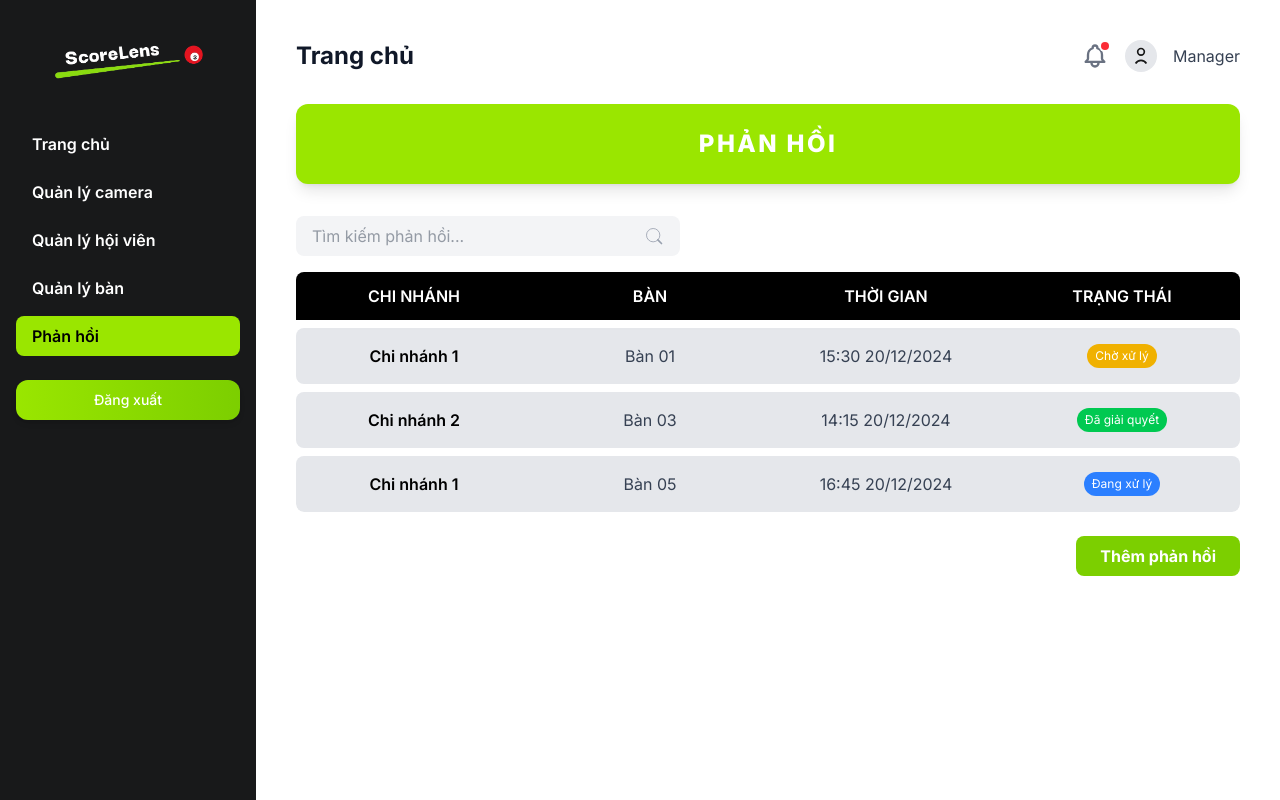
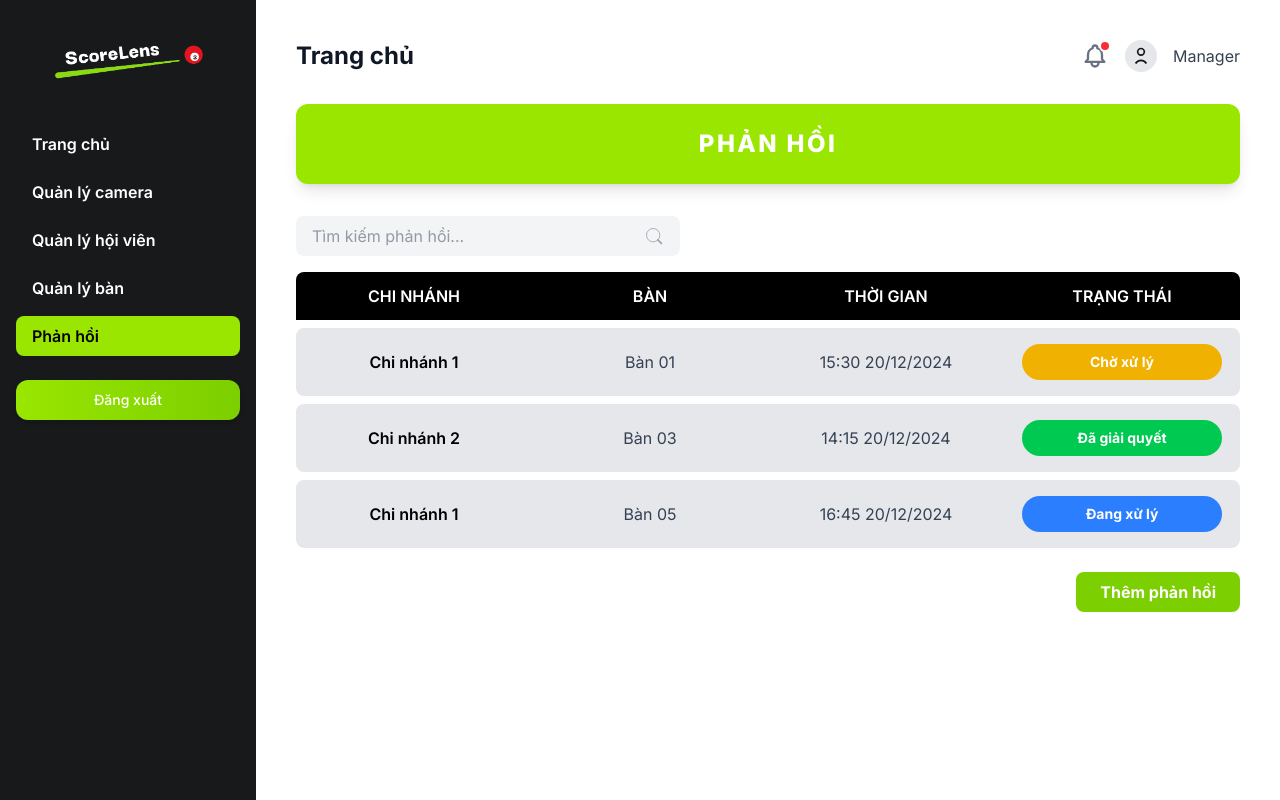
Before and after one commit to trunghoan203/ScoreLens-Frontend, a Next.js app: page /manager/feedbacks in a window 1280 px wide. Built offline with nearby package versions, Linux system fonts and the light colour scheme.

Commit message:
CA-Admin (Feedback)

```diff
--- a/src/app/admin/feedbacks/[feedbackId]/page.tsx
+++ b/src/app/admin/feedbacks/[feedbackId]/page.tsx
@@ -1,76 +1,101 @@
 "use client";
-import React from 'react';
+import React, { useState, useEffect } from 'react';
 import Sidebar from "@/components/admin/Sidebar";
 import HeaderAdminPage from "@/components/admin/HeaderAdminPage";
 import { useRouter, useParams } from "next/navigation";
 import { Button } from "@/components/ui/button";
 import AddFormLayout from "@/components/shared/AddFormLayout";
 import toast from 'react-hot-toast';
+import { adminFeedbackService } from '@/lib/adminFeedbackService';
 
-// Dữ liệu mẫu cho phản hồi chi tiết
-const feedbacksData = [
-  {
-    id: '1',
-    branch: 'Chi nhánh 1',
-    table: 'Bàn 01',
-    time: '15:30 20/12/2024',
-    status: 'pending' as const,
-    cameraReliability: 85,
-    feedback: 'Camera không hoạt động tốt, cần kiểm tra lại. Hệ thống ghi điểm có vấn đề khi nhận diện bóng. Khách hàng phàn nàn về độ chính xác của hệ thống.',
-    notes: 'Đã báo cáo cho kỹ thuật viên. Cần kiểm tra lại camera và cập nhật phần mềm nhận diện. Dự kiến hoàn thành trong 2-3 ngày.'
-  },
-  {
-    id: '2',
-    branch: 'Chi nhánh 2',
-    table: 'Bàn 03',
-    time: '14:15 20/12/2024',
-    status: 'resolved' as const,
-    cameraReliability: 95,
-    feedback: 'Hệ thống hoạt động tốt, không có vấn đề gì. Khách hàng rất hài lòng với chất lượng dịch vụ.',
-    notes: 'Khách hàng hài lòng. Hệ thống hoạt động ổn định.'
-  },
-  {
-    id: '3',
-    branch: 'Chi nhánh 1',
-    table: 'Bàn 05',
-    time: '16:45 20/12/2024',
-    status: 'in_progress' as const,
-    cameraReliability: 70,
-    feedback: 'Có vấn đề với việc ghi điểm, cần khắc phục. Hệ thống thường xuyên ghi sai điểm hoặc không ghi điểm.',
-    notes: 'Đang xử lý bởi đội kỹ thuật. Đã thay thế camera mới và đang test lại hệ thống.'
-  },
-  {
-    id: '4',
-    branch: 'Chi nhánh 3',
-    table: 'Bàn 02',
-    time: '13:20 20/12/2024',
-    status: 'resolved' as const,
-    cameraReliability: 90,
-    feedback: 'Cải thiện tốt, hệ thống hoạt động ổn định. Khách hàng đánh giá cao chất lượng dịch vụ.',
-    notes: 'Khách hàng phản hồi tích cực. Hệ thống đã được tối ưu hóa.'
-  },
-];
+interface Feedback {
+  feedbackId: string;
+  _id?: string;
+  createdBy: {
+    userId: string;
+    type: 'guest' | 'membership';
+  };
+  clubId: string;
+  tableId: string;
+  content: string;
+  status: 'pending' | 'manager_processing' | 'admin_processing' | 'superadmin_processing' | 'resolved';
+  needSupport: boolean;
+  note?: string;
+  history: Array<{
+    by: string;
+    role: string;
+    action: string;
+    note?: string;
+    date: Date;
+  }>;
+  createdAt: Date;
+  updatedAt: Date;
+}
 
 export default function AdminFeedbackDetailPage() {
   const router = useRouter();
   const params = useParams();
   const feedbackId = params?.feedbackId as string;
-  const feedback = feedbacksData.find(f => f.id === feedbackId);
-  const [isEditMode, setIsEditMode] = React.useState(false);
-  const [status, setStatus] = React.useState(feedback?.status || "pending");
-  const [notes, setNotes] = React.useState(feedback?.notes || "");
+  const [feedback, setFeedback] = useState<Feedback | null>(null);
+  const [isEditMode, setIsEditMode] = useState(false);
+  const [status, setStatus] = useState<Feedback['status']>('pending');
+  const [notes, setNotes] = useState('');
+  const [needSupport, setNeedSupport] = useState(false);
+
+  useEffect(() => {
+    adminFeedbackService.getAllFeedbacks()
+      .then((data: unknown) => {
+        let feedbacksArr: unknown[] = [];
+        if (Array.isArray(data)) feedbacksArr = data;
+        else if (data && typeof data === 'object' && Array.isArray((data as { feedbacks?: unknown[] }).feedbacks)) feedbacksArr = (data as { feedbacks: unknown[] }).feedbacks;
+        else if (data && typeof data === 'object' && Array.isArray((data as { data?: unknown[] }).data)) feedbacksArr = (data as { data: unknown[] }).data;
+        const found = feedbacksArr.find((f) => {
+          const obj = f as Partial<Feedback>;
+          return obj.feedbackId === feedbackId || obj._id === feedbackId;
+        });
+        if (found) {
+          const feedbackData = found as Partial<Feedback>;
+          const mappedFeedback: Feedback = {
+            feedbackId: feedbackData.feedbackId || feedbackData._id || '',
+            createdBy: feedbackData.createdBy || { userId: '', type: 'guest' },
+            clubId: feedbackData.clubId || '',
+            tableId: feedbackData.tableId || '',
+            content: feedbackData.content || '',
+            status: feedbackData.status || 'pending',
+            needSupport: feedbackData.needSupport || false,
+            note: feedbackData.note || '',
+            history: feedbackData.history || [],
+            createdAt: feedbackData.createdAt || new Date(),
+            updatedAt: feedbackData.updatedAt || new Date(),
+          };
+          setFeedback(mappedFeedback);
+          setStatus(mappedFeedback.status);
+          setNotes(mappedFeedback.note || '');
+          setNeedSupport(mappedFeedback.needSupport);
+        } else {
+          toast.error('Không tìm thấy phản hồi');
+        }
+      })
+      .catch(() => {
+        toast.error('Không thể tải dữ liệu phản hồi');
+      });
+  }, [feedbackId]);
 
   const statusOptions = [
     { value: 'pending', label: 'Chờ xử lý' },
+    { value: 'manager_processing', label: 'Manager đang xử lý' },
+    { value: 'admin_processing', label: 'Admin đang xử lý' },
+    { value: 'superadmin_processing', label: 'Super Admin đang xử lý' },
     { value: 'resolved', label: 'Đã giải quyết' },
-    { value: 'in_progress', label: 'Đang xử lý' },
   ];
 
   const getStatusColor = (status: string) => {
     switch (status) {
       case 'pending': return 'bg-yellow-500';
       case 'resolved': return 'bg-green-500';
-      case 'in_progress': return 'bg-blue-500';
+      case 'manager_processing': return 'bg-blue-500';
+      case 'admin_processing': return 'bg-purple-500';
+      case 'superadmin_processing': return 'bg-indigo-500';
       default: return 'bg-gray-500';
     }
   };
@@ -79,8 +104,25 @@ export default function AdminFeedbackDetailPage() {
     switch (status) {
       case 'pending': return 'Chờ xử lý';
       case 'resolved': return 'Đã giải quyết';
-      case 'in_progress': return 'Đang xử lý';
+      case 'manager_processing': return 'Manager đang xử lý';
+      case 'admin_processing': return 'Admin đang xử lý';
+      case 'superadmin_processing': return 'Super Admin đang xử lý';
       default: return 'Không xác định';
+    }
+  };
+
+  const handleSave = async () => {
+    try {
+      await adminFeedbackService.updateFeedback(feedbackId, {
+        note: notes,
+        status,
+        needSupport,
+      });
+      toast.success('Đã lưu phản hồi thành công!');
+      setIsEditMode(false);
+    } catch (error) {
+      console.error(error);
+      toast.error('Lưu phản hồi thất bại.');
     }
   };
 
@@ -124,9 +166,7 @@ export default function AdminFeedbackDetailPage() {
           onSubmit={e => {
             e.preventDefault();
             if (isEditMode) {
-              // Lưu trạng thái và ghi chú
-              toast.success('Đã lưu phản hồi thành công!');
-              setIsEditMode(false);
+              handleSave();
             } else {
               setIsEditMode(true);
             }
@@ -134,19 +174,23 @@ export default function AdminFeedbackDetailPage() {
         >
           <div className="w-full mb-6">
             <label className="block text-sm font-semibold mb-2 text-black">Chi nhánh</label>
-            <input className="w-full bg-gray-100 rounded-lg px-4 py-2 text-black" value={feedback.branch} disabled />
+            <input className="w-full bg-gray-100 rounded-lg px-4 py-2 text-black" value={feedback.clubId} disabled />
           </div>
           <div className="w-full mb-6">
             <label className="block text-sm font-semibold mb-2 text-black">Bàn</label>
-            <input className="w-full bg-gray-100 rounded-lg px-4 py-2 text-black" value={feedback.table} disabled />
+            <input className="w-full bg-gray-100 rounded-lg px-4 py-2 text-black" value={feedback.tableId} disabled />
           </div>
           <div className="w-full mb-6">
-            <label className="block text-sm font-semibold mb-2 text-black">Thời gian</label>
-            <input className="w-full bg-gray-100 rounded-lg px-4 py-2 text-black" value={feedback.time} disabled />
+            <label className="block text-sm font-semibold mb-2 text-black">Loại người tạo</label>
+            <input className="w-full bg-gray-100 rounded-lg px-4 py-2 text-black" value={feedback.createdBy.type === 'guest' ? 'Khách' : 'Hội viên'} disabled />
           </div>
           <div className="w-full mb-6">
-            <label className="block text-sm font-semibold mb-2 text-black">Độ tin cậy camera</label>
-            <input className="w-full bg-gray-100 rounded-lg px-4 py-2 text-black" value={feedback.cameraReliability + '%'} disabled />
+            <label className="block text-sm font-semibold mb-2 text-black">Thời gian tạo</label>
+            <input className="w-full bg-gray-100 rounded-lg px-4 py-2 text-black" value={new Date(feedback.createdAt).toLocaleString('vi-VN')} disabled />
+          </div>
+          <div className="w-full mb-6">
+            <label className="block text-sm font-semibold mb-2 text-black">Thời gian cập nhật</label>
+            <input className="w-full bg-gray-100 rounded-lg px-4 py-2 text-black" value={new Date(feedback.updatedAt).toLocaleString('vi-VN')} disabled />
           </div>
           <div className="w-full mb-6">
             <label className="block text-sm font-semibold mb-2 text-black">Trạng thái</label>
@@ -154,7 +198,7 @@ export default function AdminFeedbackDetailPage() {
               <select
                 className="w-full bg-gray-100 rounded-lg px-4 py-2 text-black"
                 value={status}
-                onChange={e => setStatus(e.target.value as 'pending' | 'resolved' | 'in_progress')}
+                onChange={e => setStatus(e.target.value as Feedback['status'])}
               >
                 {statusOptions.map(opt => (
                   <option key={opt.value} value={opt.value}>{opt.label}</option>
@@ -167,12 +211,29 @@ export default function AdminFeedbackDetailPage() {
             )}
           </div>
           <div className="w-full mb-6">
+            <label className="block text-sm font-semibold mb-2 text-black">Cần hỗ trợ</label>
+            {isEditMode ? (
+              <select
+                className="w-full bg-gray-100 rounded-lg px-4 py-2 text-black"
+                value={needSupport ? 'true' : 'false'}
+                onChange={e => setNeedSupport(e.target.value === 'true')}
+              >
+                <option value="false">Không</option>
+                <option value="true">Có</option>
+              </select>
+            ) : (
+              <span className={`inline-block px-3 py-1 rounded-full text-base font-semibold text-white ${needSupport ? 'bg-red-500' : 'bg-green-500'}`}>
+                {needSupport ? 'Cần hỗ trợ' : 'Không cần hỗ trợ'}
+              </span>
+            )}
+          </div>
+          <div className="w-full mb-6">
             <label className="block text-sm font-semibold mb-2 text-black">Nội dung phản hồi</label>
             <textarea
               className="w-full bg-gray-100 rounded-lg px-4 py-2 text-black"
-              value={feedback.feedback}
+              value={feedback.content}
               disabled
-              rows={3}
+              rows={4}
             />
           </div>
           <div className="w-full mb-6">
@@ -183,6 +244,7 @@ export default function AdminFeedbackDetailPage() {
                 value={notes}
                 onChange={e => setNotes(e.target.value)}
                 rows={3}
+                placeholder="Nhập ghi chú xử lý..."
               />
             ) : (
               <textarea
@@ -193,6 +255,38 @@ export default function AdminFeedbackDetailPage() {
               />
             )}
           </div>
+
+          {/* Lịch sử xử lý */}
+          {feedback.history && feedback.history.length > 0 && (
+            <div className="w-full mb-6">
+              <label className="block text-sm font-semibold mb-2 text-black">Lịch sử xử lý</label>
+              <div className="bg-gray-50 rounded-lg p-4 max-h-64 overflow-y-auto">
+                <div className="space-y-3">
+                  {feedback.history.map((item, index) => (
+                    <div key={index} className="border-l-4 border-lime-400 pl-4 py-2 bg-white rounded-r-lg">
+                      <div className="flex justify-between items-start mb-1">
+                        <div className="flex items-center gap-2">
+                          <span className="font-semibold text-sm text-gray-800">{item.by}</span>
+                          <span className="text-xs bg-gray-200 px-2 py-1 rounded-full text-gray-600">{item.role}</span>
+                        </div>
+                        <span className="text-xs text-gray-500">
+                          {new Date(item.date).toLocaleString('vi-VN')}
+                        </span>
+                      </div>
+                      <div className="text-sm text-gray-700 mb-1">
+                        <span className="font-medium">Hành động:</span> {item.action}
+                      </div>
+                      {item.note && (
+                        <div className="text-sm text-gray-600">
+                          <span className="font-medium">Ghi chú:</span> {item.note}
+                        </div>
+                      )}
+                    </div>
+                  ))}
+                </div>
+              </div>
+            </div>
+          )}
         </AddFormLayout>
       </main>
     </div>
--- a/src/app/admin/feedbacks/page.tsx
+++ b/src/app/admin/feedbacks/page.tsx
@@ -1,71 +1,83 @@
 "use client";
-
-import React, { useState } from "react";
+import React, { useState, useEffect } from "react";
 import Sidebar from "@/components/admin/Sidebar";
 import HeaderAdminPage from "@/components/admin/HeaderAdminPage";
 import FeedbackTable from "@/components/admin/FeedbackTable";
 import FeedbackSearchBar from "@/components/admin/FeedbackSearchBar";
 import { ScoreLensLoading } from '@/components/ui/ScoreLensLoading';
 import { TableSkeleton, LoadingSkeleton } from '@/components/ui/LoadingSkeleton';
+import { adminFeedbackService } from '@/lib/adminFeedbackService';
+import toast from 'react-hot-toast';
 
-// Dữ liệu mẫu cho phản hồi
-const feedbacksData = [
-  {
-    id: '1',
-    branch: 'Chi nhánh 1',
-    table: 'Bàn 01',
-    time: '15:30 20/12/2024',
-    status: 'pending' as const,
-    cameraReliability: 85,
-    feedback: 'Camera không hoạt động tốt, cần kiểm tra lại',
-    notes: 'Đã báo cáo cho kỹ thuật viên'
-  },
-  {
-    id: '2',
-    branch: 'Chi nhánh 2',
-    table: 'Bàn 03',
-    time: '14:15 20/12/2024',
-    status: 'resolved' as const,
-    cameraReliability: 95,
-    feedback: 'Hệ thống hoạt động tốt, không có vấn đề gì',
-    notes: 'Khách hàng hài lòng'
-  },
-  {
-    id: '3',
-    branch: 'Chi nhánh 1',
-    table: 'Bàn 05',
-    time: '16:45 20/12/2024',
-    status: 'in_progress' as const,
-    cameraReliability: 70,
-    feedback: 'Có vấn đề với việc ghi điểm, cần khắc phục',
-    notes: 'Đang xử lý bởi đội kỹ thuật'
-  },
-  {
-    id: '4',
-    branch: 'Chi nhánh 3',
-    table: 'Bàn 02',
-    time: '13:20 20/12/2024',
-    status: 'resolved' as const,
-    cameraReliability: 90,
-    feedback: 'Cải thiện tốt, hệ thống hoạt động ổn định',
-    notes: 'Khách hàng phản hồi tích cực'
-  },
-];
+export interface Feedback {
+  feedbackId: string;
+  _id?: string;
+  createdBy: {
+    userId: string;
+    type: 'guest' | 'membership';
+  };
+  clubId: string;
+  tableId: string;
+  content: string;
+  status: 'pending' | 'manager_processing' | 'admin_processing' | 'superadmin_processing' | 'resolved';
+  needSupport: boolean;
+  note?: string;
+  history: Array<{
+    by: string;
+    role: string;
+    action: string;
+    note?: string;
+    date: Date;
+  }>;
+  createdAt: Date;
+  updatedAt: Date;
+}
 
 export default function AdminFeedbacksPage() {
   const [search, setSearch] = useState("");
   const [loading, setLoading] = useState(true);
+  const [feedbacks, setFeedbacks] = useState<Feedback[]>([]);
+  const [error, setError] = useState<string | null>(null);
+
+  useEffect(() => {
+    setLoading(true);
+    adminFeedbackService.getAllFeedbacks()
+      .then((data: unknown) => {
+        let feedbacksArr: unknown[] = [];
+        if (Array.isArray(data)) feedbacksArr = data;
+        else if (data && typeof data === 'object' && Array.isArray((data as { feedbacks?: unknown[] }).feedbacks)) feedbacksArr = (data as { feedbacks: unknown[] }).feedbacks;
+        else if (data && typeof data === 'object' && Array.isArray((data as { data?: unknown[] }).data)) feedbacksArr = (data as { data: unknown[] }).data;
+        const mappedFeedbacks: Feedback[] = feedbacksArr.map(f => {
+          const obj = f as Partial<Feedback>;
+          return {
+            feedbackId: obj.feedbackId || obj._id || '',
+            createdBy: obj.createdBy || { userId: '', type: 'guest' },
+            clubId: obj.clubId || '',
+            tableId: obj.tableId || '',
+            content: obj.content || '',
+            status: obj.status || 'pending',
+            needSupport: obj.needSupport || false,
+            note: obj.note || '',
+            history: obj.history || [],
+            createdAt: obj.createdAt || new Date(),
+            updatedAt: obj.updatedAt || new Date(),
+          };
+        });
+        setFeedbacks(mappedFeedbacks);
+      })
+      .catch(() => {
+        setError('Không thể tải danh sách phản hồi');
+        toast.error('Không thể tải danh sách phản hồi');
+      })
+      .finally(() => setLoading(false));
+  }, []);
+
   const [tableLoading, setTableLoading] = useState(false);
-  const filteredFeedbacks = feedbacksData.filter(f =>
-    f.branch.toLowerCase().includes(search.toLowerCase()) ||
-    f.table.toLowerCase().includes(search.toLowerCase()) ||
-    f.feedback.toLowerCase().includes(search.toLowerCase())
+  const filteredFeedbacks = feedbacks.filter(f =>
+    f.clubId.toLowerCase().includes(search.toLowerCase()) ||
+    f.tableId.toLowerCase().includes(search.toLowerCase()) ||
+    f.content.toLowerCase().includes(search.toLowerCase())
   );
-
-  React.useEffect(() => {
-    const timer = setTimeout(() => setLoading(false), 1200);
-    return () => clearTimeout(timer);
-  }, []);
 
   const handleSearch = (val: string) => {
     setSearch(val);
@@ -92,10 +104,21 @@ export default function AdminFeedbacksPage() {
           />
           {tableLoading ? (
             <div className="mt-6"><TableSkeleton rows={5} /></div>
+          ) : error ? (
+            <div className="mt-6 text-center text-red-500">{error}</div>
           ) : filteredFeedbacks.length === 0 ? (
             <div className="mt-6"><LoadingSkeleton type="card" lines={1} className="w-full max-w-md mx-auto" /></div>
           ) : (
-            <FeedbackTable feedbacks={filteredFeedbacks} />
+            <FeedbackTable feedbacks={filteredFeedbacks.map(f => ({
+              id: f.feedbackId,
+              branch: f.clubId,
+              table: f.tableId,
+              time: new Date(f.createdAt).toLocaleString('vi-VN'),
+              status: f.status,
+              cameraReliability: 85, // Mock data
+              feedback: f.content,
+              notes: f.note || '',
+            }))} />
           )}
         </main>
       </div>
--- a/src/components/admin/FeedbackTable.tsx
+++ b/src/components/admin/FeedbackTable.tsx
@@ -6,7 +6,7 @@ interface Feedback {
   branch: string;
   table: string;
   time: string;
-  status: 'pending' | 'resolved' | 'in_progress';
+  status: 'pending' | 'manager_processing' | 'admin_processing' | 'superadmin_processing' | 'resolved';
   cameraReliability: number;
   feedback: string;
   notes: string;
@@ -17,27 +17,23 @@ export default function FeedbackTable({ feedbacks }: { feedbacks: Feedback[] })
 
   const getStatusColor = (status: string) => {
     switch (status) {
-      case 'pending':
-        return 'bg-yellow-500';
-      case 'resolved':
-        return 'bg-green-500';
-      case 'in_progress':
-        return 'bg-blue-500';
-      default:
-        return 'bg-gray-500';
+      case 'pending': return 'bg-yellow-500';
+      case 'resolved': return 'bg-green-500';
+      case 'manager_processing': return 'bg-blue-500';
+      case 'admin_processing': return 'bg-purple-500';
+      case 'superadmin_processing': return 'bg-indigo-500';
+      default: return 'bg-gray-500';
     }
   };
 
   const getStatusText = (status: string) => {
     switch (status) {
-      case 'pending':
-        return 'Chờ xử lý';
-      case 'resolved':
-        return 'Đã giải quyết';
-      case 'in_progress':
-        return 'Đang xử lý';
-      default:
-        return 'Không xác định';
+      case 'pending': return 'Chờ xử lý';
+      case 'resolved': return 'Đã giải quyết';
+      case 'manager_processing': return 'Manager đang xử lý';
+      case 'admin_processing': return 'Admin đang xử lý';
+      case 'superadmin_processing': return 'Super Admin đang xử lý';
+      default: return 'Không xác định';
     }
   };
 
@@ -59,7 +55,10 @@ export default function FeedbackTable({ feedbacks }: { feedbacks: Feedback[] })
           <div className="py-4 text-gray-700">{feedback.table}</div>
           <div className="py-4 text-gray-700">{feedback.time}</div>
           <div className="py-4 flex justify-center">
-            <span className={`min-w-[110px] py-2 rounded-full text-sm font-bold text-white flex justify-center items-center ${getStatusColor(feedback.status)}`}>
+            <span className={
+              `inline-flex items-center justify-center rounded-full text-sm font-bold text-white px-4 py-2 ` +
+              `w-50 ${getStatusColor(feedback.status)}`
+            }>
               {getStatusText(feedback.status)}
             </span>
           </div>
--- a/src/components/manager/FeedbackGrid.tsx
+++ b/src/components/manager/FeedbackGrid.tsx
@@ -57,7 +57,10 @@ export default function FeedbackGrid({ feedbacks, onFeedbackClick }: FeedbackGri
             <div className="py-4 text-gray-700">{feedback.table}</div>
             <div className="py-4 text-gray-700">{feedback.time}</div>
             <div className="py-4 flex justify-center">
-              <span className={`px-2 py-1 rounded-full text-xs text-white ${getStatusColor(feedback.status)}`}>
+              <span className={
+                `inline-flex items-center justify-center rounded-full text-sm font-bold text-white px-4 py-2 ` +
+                `w-50 ${getStatusColor(feedback.status)}`
+              }>
                 {getStatusText(feedback.status)}
               </span>
             </div>
--- /dev/null
+++ b/src/lib/adminFeedbackService.ts
@@ -0,0 +1,43 @@
+import axios from './axios';
+
+class AdminFeedbackService {
+  getToken() {
+    if (typeof window !== 'undefined') {
+      return localStorage.getItem('adminAccessToken');
+    }
+    return null;
+  }
+
+  getAuthHeaders() {
+    const token = this.getToken();
+    return token ? { Authorization: `Bearer ${token}` } : {};
+  }
+
+  async getAllFeedbacks() {
+    const res = await axios.get('/admin/feedback', {
+      headers: this.getAuthHeaders(),
+    });
+    return res.data;
+  }
+
+  async getFeedbackDetail(id: string) {
+    const res = await axios.get(`/admin/feedback/${id}`, {
+      headers: this.getAuthHeaders(),
+    });
+    return res.data;
+  }
+
+  async updateFeedback(id: string, data: {
+    note?: string;
+    status?: string;
+    needSupport?: boolean;
+  }) {
+    const res = await axios.put(`/admin/feedback/${id}`, data, {
+      headers: this.getAuthHeaders(),
+    });
+    return res.data;
+  }
+}
+
+export const adminFeedbackService = new AdminFeedbackService();
+export default adminFeedbackService;
```
